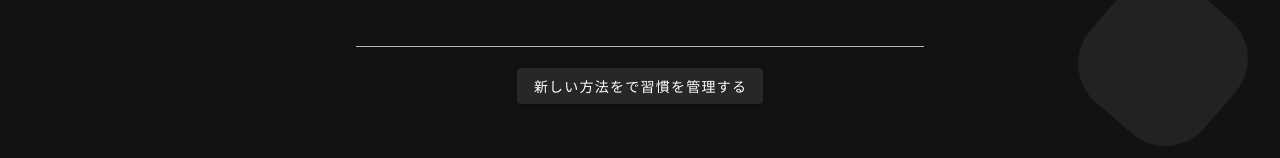
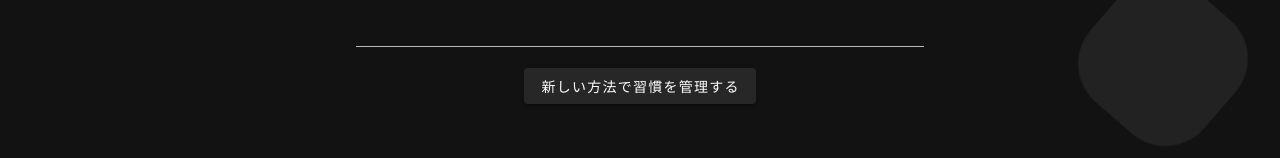
Before and after one commit to saqtaka/remenu, a Nuxt app: page / in a window 1280 px wide. Shown: the part 132-290 px from the top of the page. Built offline with nearby package versions, Linux system fonts and the light colour scheme.

Commit message:
Update TopView.vue

```diff
--- a/components/component/TopView.vue
+++ b/components/component/TopView.vue
@@ -10,7 +10,7 @@
               class="relative"
               v-model="thenDisplayValue"
               :loading=isThenLoading></v-text-field>
-            <v-btn class="relative">新しい方法をで習慣を管理する</v-btn>
+            <v-btn class="relative">新しい方法で習慣を管理する</v-btn>
         </div>
         <div class="area">
             <ul class="square">
```
